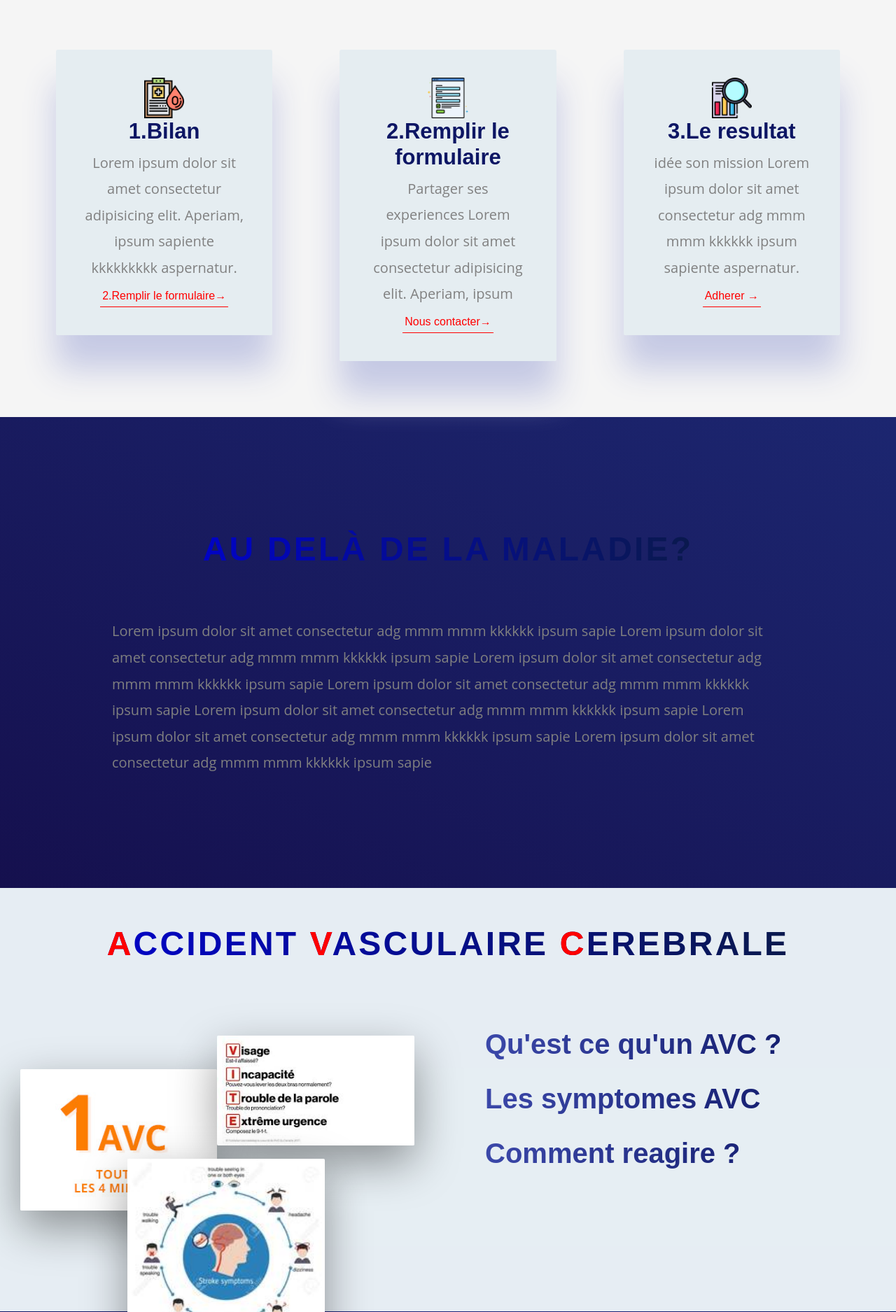
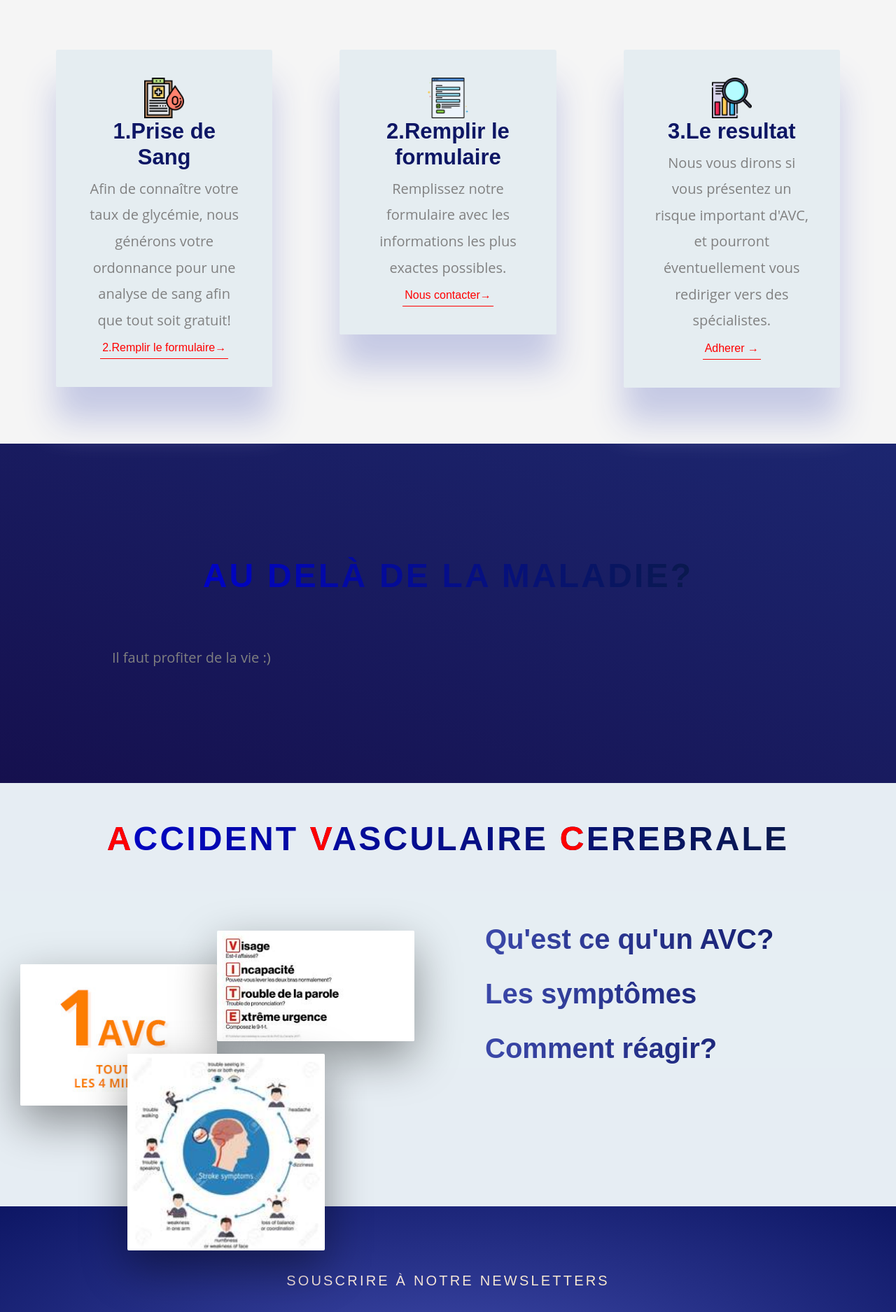
Before and after one commit to NesrineMHB/AVCDjango, a Django app: page /app1/accueil/ in a window 1280 px wide. Shown: the part 1014-2889 px from the top of the page at 70% size. Run offline with Django 3.2, Linux system fonts and the light colour scheme; some libraries are stand-ins or nearby versions; some web fonts are replaced.

Commit message:
ajout textes index

```diff
--- a/app1/templates/index.html
+++ b/app1/templates/index.html
@@ -169,10 +169,10 @@
               src="{% static 'app1/img/icone/bilan-de-sante.png' %}"
               style="width: 25%; height: 20%"
             />
-            <h3 class="u-margin-bottom-small">1.Bilan</h3>
+            <h3 class="u-margin-bottom-small">1.Prise de Sang</h3>
             <p class="feature-box__text">
-              Lorem ipsum dolor sit amet consectetur adipisicing elit. Aperiam,
-              ipsum sapiente kkkkkkkkk aspernatur.
+              Afin de connaître votre taux de glycémie, nous générons votre ordonnance
+              pour une analyse de sang afin que tout soit gratuit!
             </p>
             <a href="#popup1" class="btn-text">2.Remplir le formulaire&rarr;</a>
           </div>
@@ -186,8 +186,7 @@
             />
             <h3 class="u-margin-bottom-small">2.Remplir le formulaire</h3>
             <p class="feature-box__text">
-              Partager ses experiences Lorem ipsum dolor sit amet consectetur
-              adipisicing elit. Aperiam, ipsum
+              Remplissez notre formulaire avec les informations les plus exactes possibles.
             </p>
             <a href="#contact" class="btn-text">Nous contacter&rarr;</a>
           </div>
@@ -201,8 +200,8 @@
             />
             <h3 class="u-margin-bottom-small">3.Le resultat</h3>
             <p class="feature-box__text">
-              idée son mission Lorem ipsum dolor sit amet consectetur adg mmm
-              mmm kkkkkk ipsum sapiente aspernatur.
+              Nous vous dirons si vous présentez un risque important d'AVC, et pourront éventuellement vous
+              rediriger vers des spécialistes.
             </p>
             <a href="#popup3" class="btn-text">Adherer &rarr;</a>
           </div>
@@ -217,13 +216,7 @@
 
       <div class="glisse2">
         <p>
-          Lorem ipsum dolor sit amet consectetur adg mmm mmm kkkkkk ipsum sapie
-          Lorem ipsum dolor sit amet consectetur adg mmm mmm kkkkkk ipsum sapie
-          Lorem ipsum dolor sit amet consectetur adg mmm mmm kkkkkk ipsum sapie
-          Lorem ipsum dolor sit amet consectetur adg mmm mmm kkkkkk ipsum sapie
-          Lorem ipsum dolor sit amet consectetur adg mmm mmm kkkkkk ipsum sapie
-          Lorem ipsum dolor sit amet consectetur adg mmm mmm kkkkkk ipsum sapie
-          Lorem ipsum dolor sit amet consectetur adg mmm mmm kkkkkk ipsum sapie
+          Il faut profiter de la vie :)
         </p>
       </div>
     </section>
@@ -268,7 +261,7 @@
         <div class="col--1-of-2">
           <span
             ><h3 class="heading-tertiary" onclick="maFonction('m1')">
-              Qu'est ce qu'un AVC ?
+              Qu'est ce qu'un AVC?
               <i
                 class="ti-angle-down"
                 style="right: 5px; position: absolute"
@@ -276,15 +269,14 @@
           ></span>
           <div id="m1" style="display: none">
             <p>
-              Lorem ipsum dolor sit amet consectetur adipisicing elit. Aperiam,
-              ipsum sapiente aspernatur libero repellat quis consequatur ducimus
-              quam nisi exercitationem omnis earum qui.
+              Un AVC (Accident Vasculaire Cérébral), aussi connu sous le nom "d'attaque" est lorsque
+              la circulation sanguine vers le cerveau est empêchée par un vaisseau sanguin bouché.
             </p>
           </div>
 
           <span
             ><h3 class="heading-tertiary" onclick="maFonction('m2')">
-              Les symptomes AVC
+              Les symptômes
               <i
                 class="ti-angle-down"
                 style="right: 5px; position: absolute"
@@ -292,15 +284,14 @@
           ></span>
           <div id="m2" style="display: none">
             <p>
-              Lorem ipsum dolor sit amet consectetur adipisicing elit. Aperiam,
-              ipsum sapiente aspernatur libero repellat quis consequatur ducimus
-              quam nisi exercitationem omnis earum qui.
+              Il peut y avoir plusieurs symptomes différents selon la zone du cerveau touchée. Déformation de la bouche,
+              faiblesse d'un côté du corps, troubles de la parole.
             </p>
           </div>
 
           <span
             ><h3 class="heading-tertiary" onclick="maFonction('maDIV1')">
-              Comment reagire ?
+              Comment réagir?
               <i
                 class="ti-angle-down"
                 style="right: 5px; position: absolute"
@@ -308,9 +299,7 @@
           ></span>
           <div id="maDIV1" style="display: none">
             <p>
-              Lorem ipsum dolor sit amet consectetur adipisicing elit. Aperiam,
-              ipsum sapiente aspernatur libero repellat quis consequatur ducimus
-              quam nisi exercitationem omnis earum qui.
+              Il faut agir vite. Il faut immédiatement appeler le 15.
             </p>
           </div>
         </div>
```
